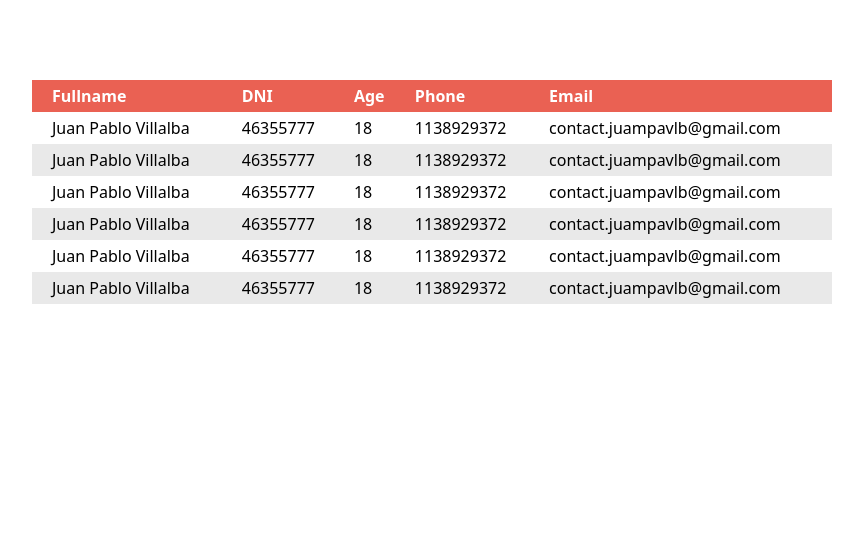
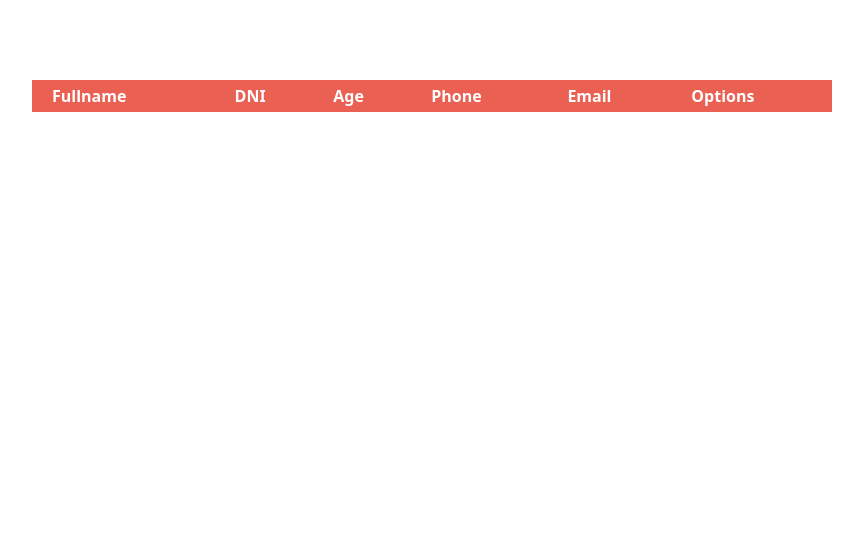
Before and after one commit to JuampaVLB/symfony-tableusers, a Symfony app: template templates/home/index.html.twig in a window 1280 px wide. Shown: the part 72-616 px from the top of the page, without its empty margins (208-1071 px from the left). Run offline with Twig, Linux system fonts and the light colour scheme; the template is opened without the code that fills it, so the values that code supplies are empty; some libraries are stand-ins or nearby versions.

Commit message:
added functions for findAll() users, findOne User and Create One User

```diff
--- a/templates/partials/table.html.twig
+++ b/templates/partials/table.html.twig
@@ -1,54 +1,23 @@
 {% block table %}
-  <table  id="table">
+  <table id="table">
     <tr>
       <th>Fullname</th>
       <th>DNI</th>
       <th>Age</th>
       <th>Phone</th>
       <th>Email</th>
+       <th>Options</th>
     </tr>
-    <tr>
-      <td class="cell">Juan Pablo Villalba</td>
-      <td class="cell">46355777</td>
-      <td class="cell">18</td>
-      <td class="cell">1138929372</td>
-      <td class="cell">contact.juampavlb@gmail.com</td>
-    </tr>
-    <tr>
-      <td class="cell">Juan Pablo Villalba</td>
-      <td class="cell">46355777</td>
-      <td class="cell">18</td>
-      <td class="cell">1138929372</td>
-      <td class="cell">contact.juampavlb@gmail.com</td>
-    </tr>
-    <tr>
-      <td class="cell">Juan Pablo Villalba</td>
-      <td class="cell">46355777</td>
-      <td class="cell">18</td>
-      <td class="cell">1138929372</td>
-      <td class="cell">contact.juampavlb@gmail.com</td>
-    </tr>
-    <tr>
-      <td class="cell">Juan Pablo Villalba</td>
-      <td class="cell">46355777</td>
-      <td class="cell">18</td>
-      <td class="cell">1138929372</td>
-      <td class="cell">contact.juampavlb@gmail.com</td>
-    </tr>
-    <tr>
-      <td class="cell">Juan Pablo Villalba</td>
-      <td class="cell">46355777</td>
-      <td class="cell">18</td>
-      <td class="cell">1138929372</td>
-      <td class="cell">contact.juampavlb@gmail.com</td>
-    </tr>
-    <tr>
-      <td class="cell">Juan Pablo Villalba</td>
-      <td class="cell">46355777</td>
-      <td class="cell">18</td>
-      <td class="cell">1138929372</td>
-      <td class="cell">contact.juampavlb@gmail.com</td>
-    </tr>
+    {% for user in users %}
+      <tr>
+        <td class="cell">{{ user.fullname }}</td>
+        <td class="cell">{{ user.dni }}</td>
+        <td class="cell">{{ user.age }}</td>
+        <td class="cell">{{ user.phone }}</td>
+        <td class="cell">{{ user.email }}</td>
+        <td class="cell"><a href='/get/user/{{user.id}}' target="_blank">Ver</a></td>
+      </tr>
+    {% endfor %}
   </table>
   <link rel="stylesheet" href="{{ asset('styles/table.css') }}" />
 {% endblock %}
```
Also changed, not shown: src/Controller/CreateUserController.php (+26 -1 lines), src/Controller/GetUserController.php (added, +25 -0 lines), src/Controller/HomeController.php (+8 -1 lines), src/Form/UserType.php (added, +32 -0 lines), templates/create_user/index.html.twig (+7 -14 lines), templates/get_user/index.html.twig (added, +13 -0 lines).
